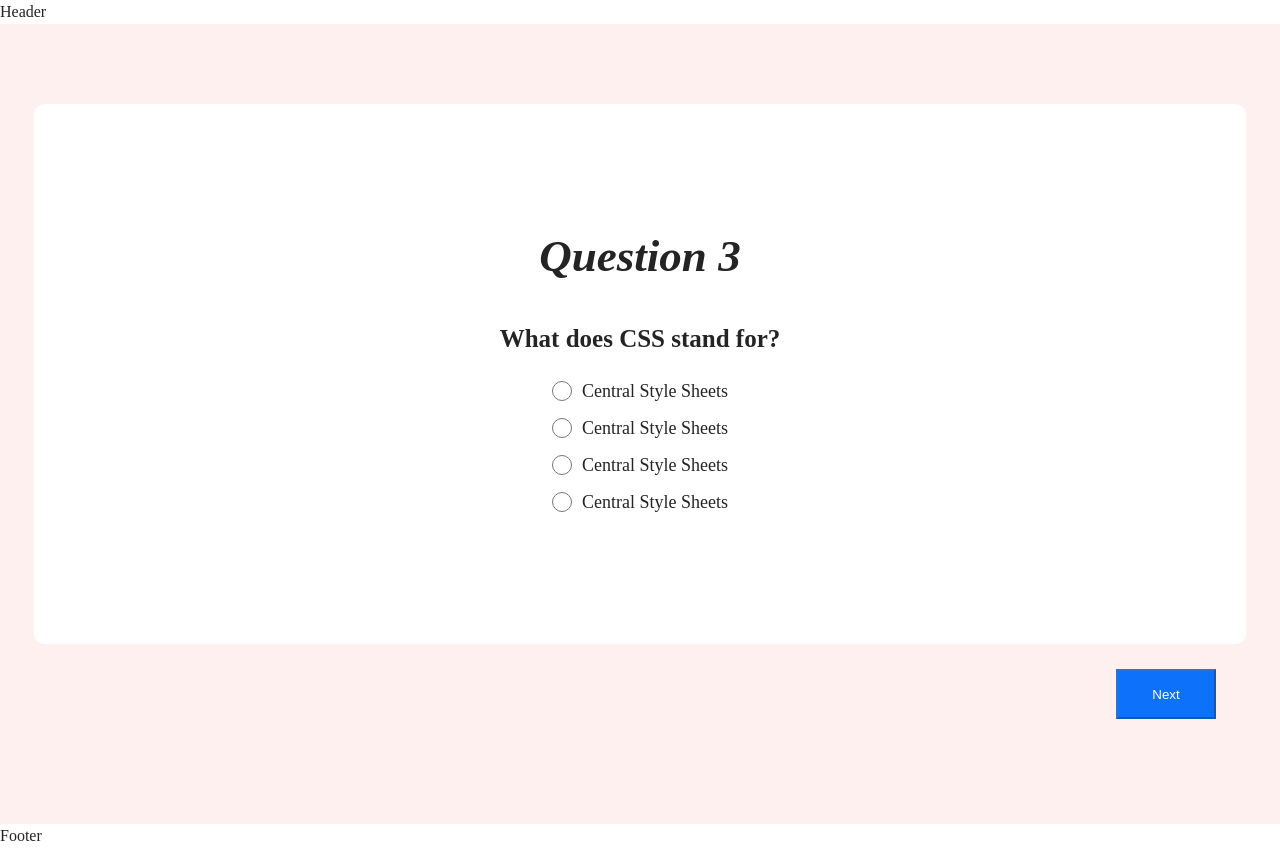
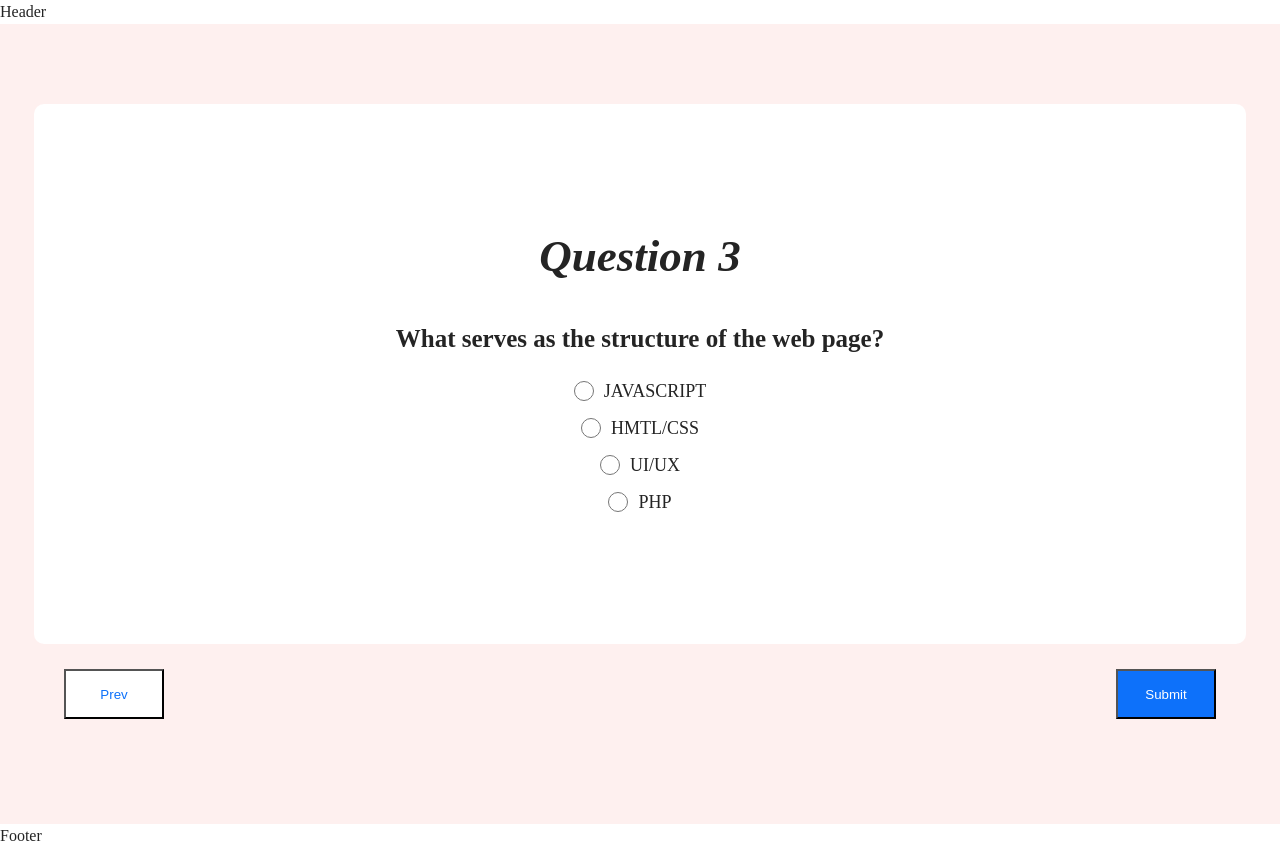
Before and after one commit to nicsylvia/BGT_Hackathon, a React (Vite) app: page /game/next2 in a window 1280 px wide. Built offline with nearby package versions, Linux system fonts and the light colour scheme.

Commit message:
changing quiz questions

```diff
--- a/src/pages/Game/Quiz.tsx
+++ b/src/pages/Game/Quiz.tsx
@@ -7,22 +7,22 @@ const Quiz = () => {
         <CardHold>
           {/* <Content> */}
           <HeaderText>Question 1</HeaderText>
-          <Question>What does CSS stand for?</Question>
+          <Question>What is HTML?</Question>
           <InputHold>
             <Input type="radio" />
-            <Text>Central Style Sheets</Text>
+            <Text>Hyper text markup language</Text>
           </InputHold>
           <InputHold>
             <Input type="radio" />
-            <Text>Central Style Sheets</Text>
+            <Text>Hyper text makeup language</Text>
           </InputHold>
           <InputHold>
             <Input type="radio" />
-            <Text>Central Style Sheets</Text>
+            <Text>Hypo text markup language</Text>
           </InputHold>
           <InputHold>
             <Input type="radio" />
-            <Text>Central Style Sheets</Text>
+            <Text>Hyper test markup language</Text>
           </InputHold>
           {/* </Content> */}
         </CardHold>
--- a/src/pages/Game/Quiz2.tsx
+++ b/src/pages/Game/Quiz2.tsx
@@ -1,5 +1,5 @@
 import styled from "styled-components";
-import { Link } from "react-router-dom";
+import { Link, useNavigate } from "react-router-dom";
 const Quiz2 = () => {
   return (
     <div>
@@ -27,6 +27,9 @@ const Quiz2 = () => {
           {/* </Content> */}
         </CardHold>
         <ButtonHold>
+          <Link to="/game">
+            <Button2>Prev</Button2>
+          </Link>
           <Link to="/game/next2">
             <Button>Next</Button>
           </Link>
@@ -44,13 +47,19 @@ const Button = styled.button`
   width: 100px;
   height: 50px;
 `;
+const Button2 = styled.button`
+  color: #0d71fa;
+  background-color: white;
+  width: 100px;
+  height: 50px;
+`;
 
 const ButtonHold = styled.div`
   width: 90%;
   height: 100px;
 
   display: flex;
-  justify-content: flex-end;
+  justify-content: space-between;
   align-items: center;
 `;
 
--- a/src/pages/Game/Quiz3.tsx
+++ b/src/pages/Game/Quiz3.tsx
@@ -1,5 +1,5 @@
 import styled from "styled-components";
-
+import { Link } from "react-router-dom";
 const Quiz3 = () => {
   return (
     <div>
@@ -7,27 +7,32 @@ const Quiz3 = () => {
         <CardHold>
           {/* <Content> */}
           <HeaderText>Question 3</HeaderText>
-          <Question>What does CSS stand for?</Question>
+          <Question>What serves as the structure of the web page?</Question>
           <InputHold>
             <Input type="radio" />
-            <Text>Central Style Sheets</Text>
+            <Text>JAVASCRIPT</Text>
           </InputHold>
           <InputHold>
             <Input type="radio" />
-            <Text>Central Style Sheets</Text>
+            <Text>HMTL/CSS</Text>
           </InputHold>
           <InputHold>
             <Input type="radio" />
-            <Text>Central Style Sheets</Text>
+            <Text>UI/UX</Text>
           </InputHold>
           <InputHold>
             <Input type="radio" />
-            <Text>Central Style Sheets</Text>
+            <Text>PHP</Text>
           </InputHold>
           {/* </Content> */}
         </CardHold>
         <ButtonHold>
-          <Button disabled>Next</Button>
+          <Link to="/game/next1">
+            <Button2>Prev</Button2>
+          </Link>
+          <Link to="/leaderboard">
+            <Button>Submit</Button>
+          </Link>
         </ButtonHold>
       </Container>
     </div>
@@ -35,10 +40,15 @@ const Quiz3 = () => {
 };
 
 export default Quiz3;
-
 const Button = styled.button`
   background-color: #0d71fa;
   color: white;
+  width: 100px;
+  height: 50px;
+`;
+const Button2 = styled.button`
+  color: #0d71fa;
+  background-color: white;
   width: 100px;
   height: 50px;
 `;
@@ -48,7 +58,7 @@ const ButtonHold = styled.div`
   height: 100px;
 
   display: flex;
-  justify-content: flex-end;
+  justify-content: space-between;
   align-items: center;
 `;
 
```
